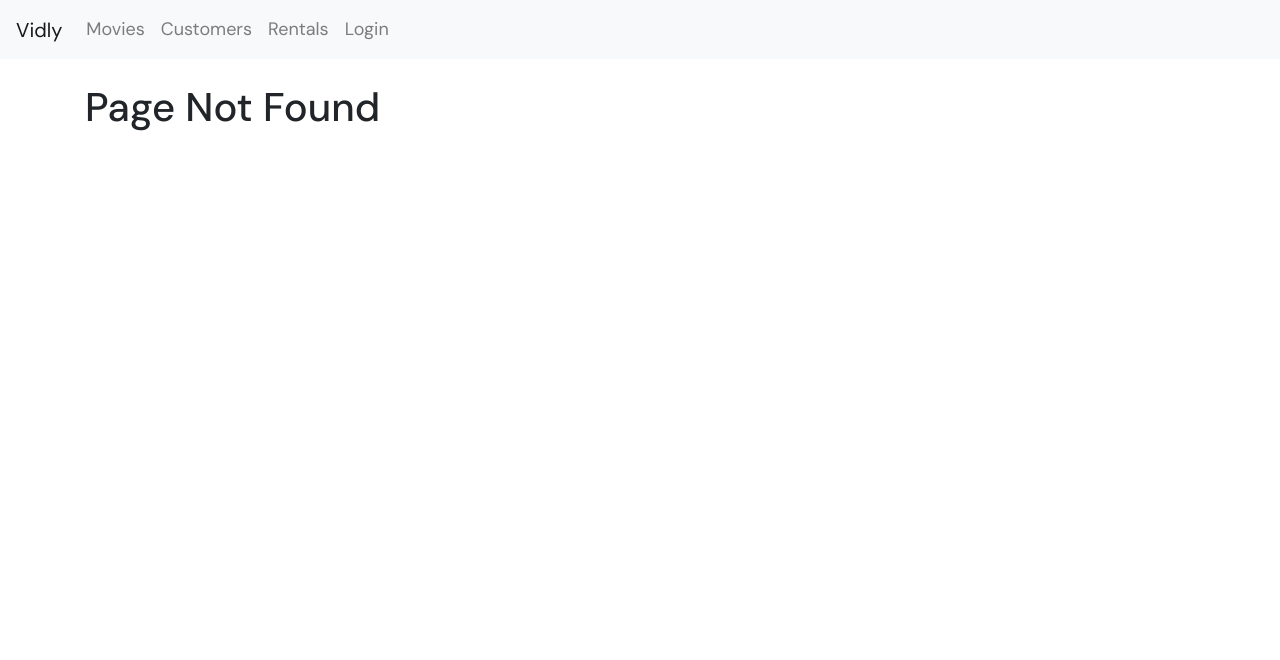
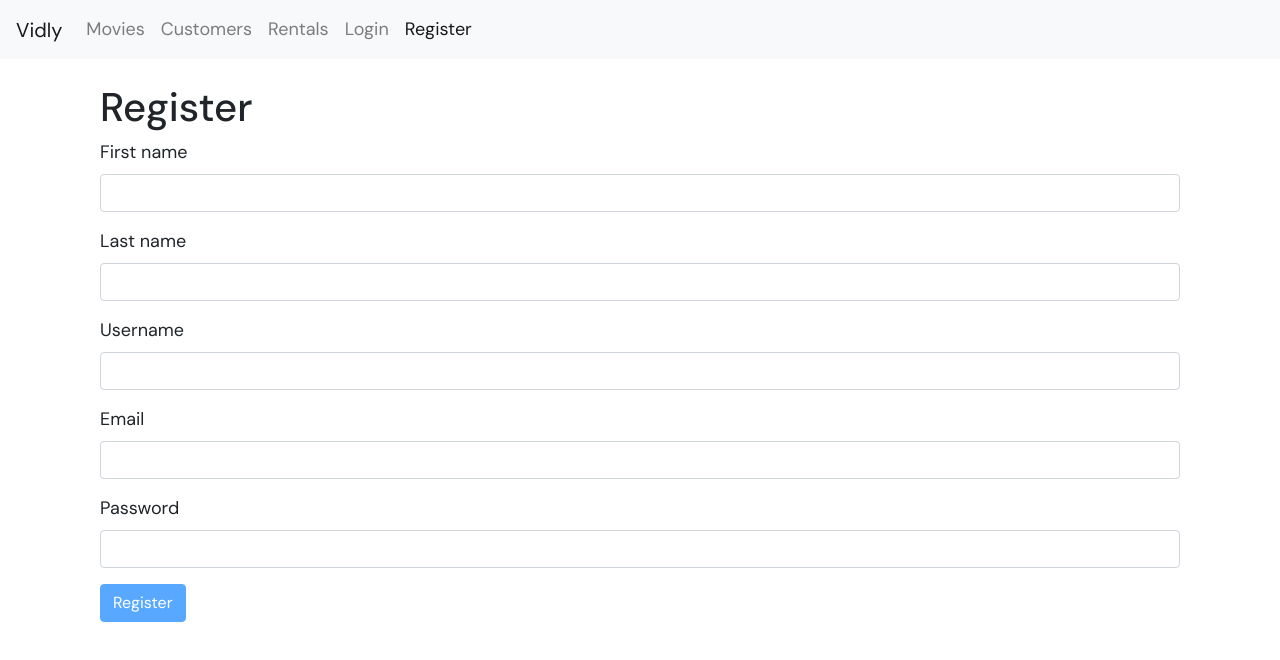
Before and after one commit to charlesonunze/vidly-client, a React (Create React App) app: page /register in a window 1280 px wide. Before the commit this address led to /not-found. Shown: the top 660 px of the page. Built offline with nearby package versions, Linux system fonts and the light colour scheme.

Commit message:
feat: 🎸 add RegisterForm component

```diff
--- a/src/App.js
+++ b/src/App.js
@@ -7,6 +7,7 @@ import Rentals from './components/Rentals';
 import NotFound from './components/NotFound';
 import MoviesForm from './components/MoviesForm';
 import LoginForm from './components/LoginForm';
+import RegisterForm from './components/RegisterForm';
 
 function App() {
 	return (
@@ -14,6 +15,7 @@ function App() {
 			<NavBar />
 			<main className='container'>
 				<Switch>
+					<Route path='/register' component={ RegisterForm } />
 					<Route path='/login' component={ LoginForm } />
 					<Route path='/movies/:id' component={ MoviesForm } />
 					<Route path='/movies' component={ Movies } />
--- a/src/components/NavBar.jsx
+++ b/src/components/NavBar.jsx
@@ -36,6 +36,10 @@ const NavBar = (props) => {
 					<NavLink className='nav-item nav-link' to='/login'>
 						Login
 					</NavLink>
+
+					<NavLink className='nav-item nav-link' to='/register'>
+						Register
+					</NavLink>
 				</ul>
 			</div>
 		</nav>
--- /dev/null
+++ b/src/components/RegisterForm.jsx
@@ -0,0 +1,47 @@
+import React from 'react';
+import Joi from 'joi-browser';
+import Form from './reusable/Form';
+
+class RegisterForm extends Form {
+	state = {
+		data: {
+			firstName: '',
+			lastName: '',
+			username: '',
+			email: '',
+			password: ''
+		},
+		errors: {}
+	};
+
+	schema = {
+		firstName: Joi.string().required().max(10).label('First name'),
+		lastName: Joi.string().required().max(10).label('Last name'),
+		username: Joi.string().required().label('Username'),
+		email: Joi.string().email().required().label('Email'),
+		password: Joi.string().required().label('Password')
+	};
+
+	submitForm = () => {
+		console.log('Submit me bitch!');
+	};
+
+	render() {
+		return (
+			<div className='container'>
+				<h1>Register</h1>
+
+				<form onSubmit={this.formSubmitHandler}>
+					{this.renderFormInput('text', 'firstName', 'First name')}
+					{this.renderFormInput('text', 'lastName', 'Last name')}
+					{this.renderFormInput('text', 'username', 'Username')}
+					{this.renderFormInput('email', 'email', 'Email')}
+					{this.renderFormInput('password', 'password', 'Password')}
+					{this.renderSubmitButton('Register')}
+				</form>
+			</div>
+		);
+	}
+}
+
+export default RegisterForm;
```
